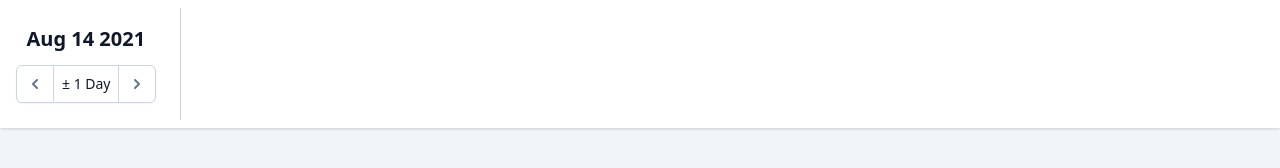
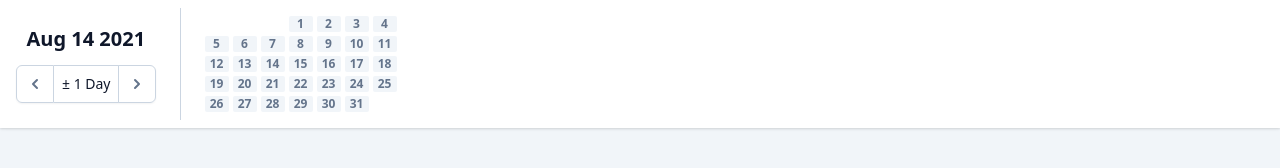
Before and after one commit to tum-esm/retrieval-website, a Gatsby site: page /hamburg in a window 1280 px wide. Built offline with nearby package versions, Linux system fonts and the light colour scheme; Gatsby itself is replaced by a stand-in of ours.

Commit message:
Implement datepicker month logic

```diff
--- a/package.json
+++ b/package.json
@@ -26,6 +26,7 @@
         "gatsby-plugin-postcss": "^4.12.0",
         "gatsby-plugin-react-helmet": "^4.12.0",
         "gatsby-source-filesystem": "^3.12.0",
+        "lodash": "^4.17.21",
         "postcss": "^8.3.6",
         "react": "^17.0.1",
         "react-dom": "^17.0.1",
@@ -34,6 +35,7 @@
     },
     "devDependencies": {
         "@types/jest": "^27.0.1",
+        "@types/lodash": "^4.14.172",
         "jest": "^27.0.6",
         "ts-jest": "^27.0.5",
         "typescript": "^4.3.5"
--- /dev/null
+++ b/src/components/date-grid.tsx
@@ -0,0 +1,70 @@
+import { range } from 'lodash';
+import React, { useState } from 'react';
+
+function getDaysInMonth(monthObject: { year: string; month: string }) {
+    return new Date(
+        parseInt(monthObject.year),
+        parseInt(monthObject.month) + 1,
+        0
+    ).getDate();
+}
+
+function getFirstWeekday(monthObject: { year: string; month: string }) {
+    return new Date(
+        parseInt(monthObject.year),
+        parseInt(monthObject.month) - 1,
+        0
+    ).getDay();
+}
+
+export default function DateGrid(props: {
+    displayDay: string;
+    setDisplayDay?: string;
+    activeDays?: string[];
+}) {
+    const [monthObject, setMonthObject] = useState({
+        year: props.displayDay.substring(0, 4),
+        month: props.displayDay.substring(4, 6),
+    });
+
+    const daysInMonth = getDaysInMonth(monthObject);
+    const skipColStyles = {
+        gridColumnStart: getFirstWeekday(monthObject) + 1,
+    };
+
+    const changeMonth = (p: { forward: boolean }) => () => {
+        if (monthObject.month === (p.forward ? '12' : '01')) {
+            setMonthObject({
+                year: (parseInt(monthObject.year) + (p.forward ? +1 : -1))
+                    .toString()
+                    .padStart(2, '0'),
+                month: p.forward ? '01' : '12',
+            });
+        } else {
+            setMonthObject({
+                year: monthObject.year,
+                month: (parseInt(monthObject.month) + (p.forward ? +1 : -1))
+                    .toString()
+                    .padStart(2, '0'),
+            });
+        }
+    };
+
+    return (
+        <div
+            className={
+                'grid grid-flow-row grid-cols-7 gap-1 ' +
+                'text-xs text-center font-semibold text-gray-500'
+            }
+        >
+            {range(daysInMonth).map(i => (
+                <div
+                    style={i === 0 ? skipColStyles : {}}
+                    className='w-6 h-4 bg-gray-100 rounded-sm'
+                >
+                    {i + 1}
+                </div>
+            ))}
+        </div>
+    );
+}
--- a/src/components/filter-bar.tsx
+++ b/src/components/filter-bar.tsx
@@ -1,6 +1,7 @@
 /* This example requires Tailwind CSS v2.0+ */
 import React from 'react';
 import { ChevronLeftIcon, ChevronRightIcon } from '@heroicons/react/solid';
+import DateGrid from './date-grid';
 
 export default function FilterBar() {
     return (
@@ -39,7 +40,7 @@ export default function FilterBar() {
                 </span>
             </div>
             <div className='h-full mx-6 border-r border-gray-300' />
-
+            <DateGrid displayDay='20210701' />
             <div className='flex-grow' />
         </div>
     );
```
Also changed, not shown: 1 other file.
